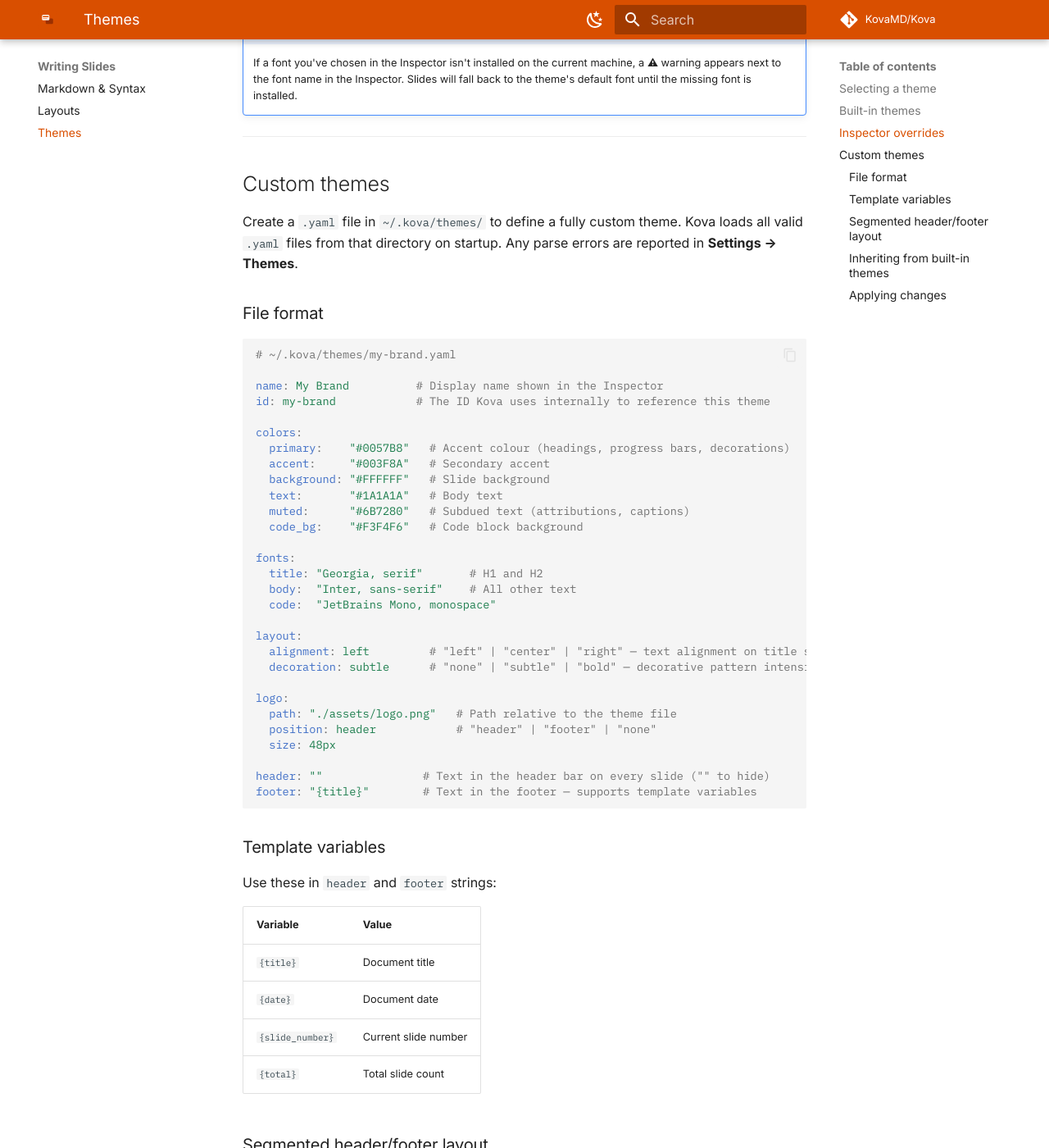
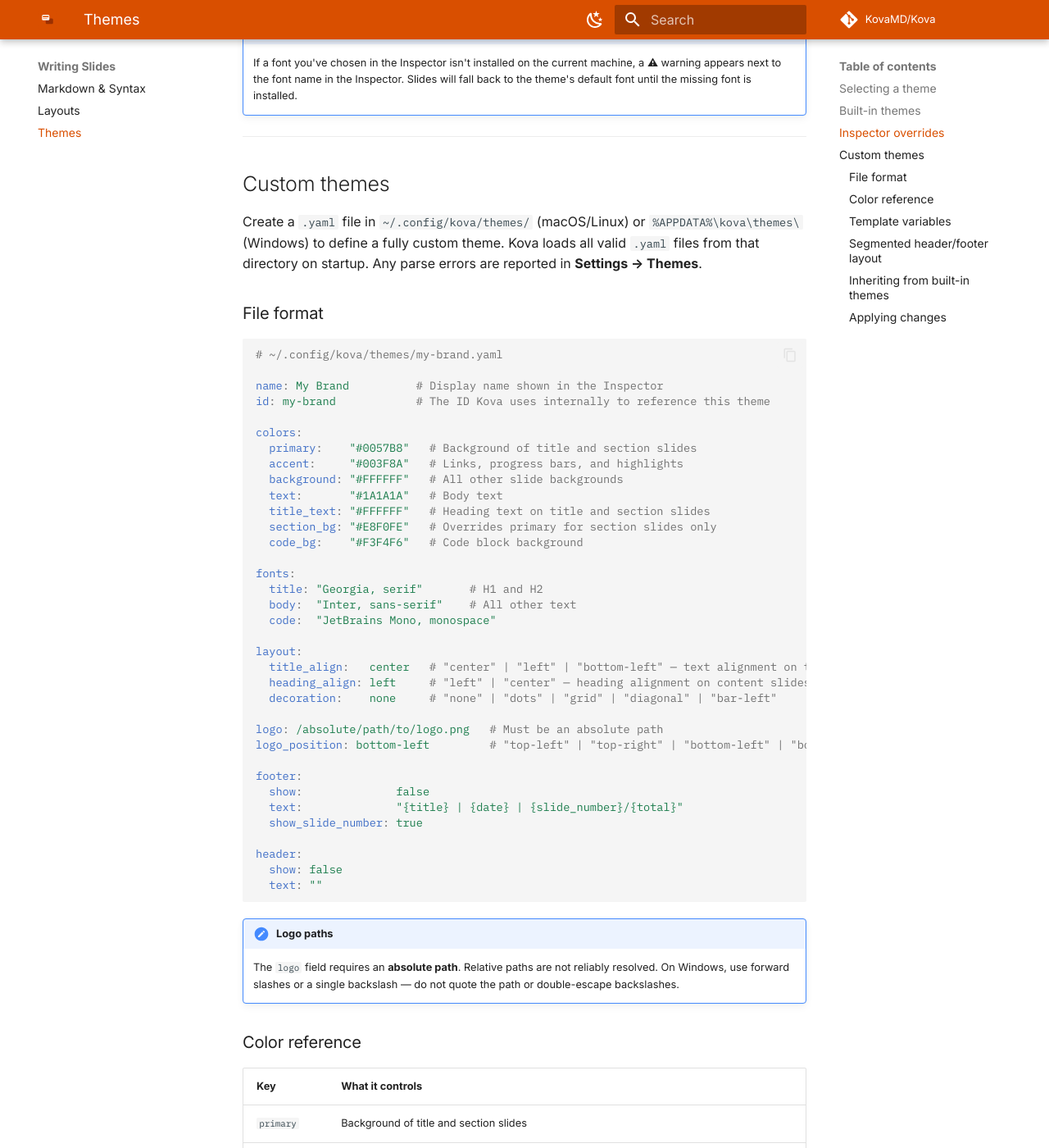
Before and after one commit to KovaMD/Web, an MkDocs documentation site: the page built from docs/docs/themes.md, in a window 1280 px wide and 1400 px high, scrolled down 1987 px. Shown: the whole window at 82% size. Built offline with MkDocs 1.6.1 and Material for MkDocs 9.7.7, drawn with Linux system fonts in a browser that asks for light colours; comment, search, counter and statistics services are not loaded; some of the changed text lies outside the part shown.

Commit message:
docs: fix custom theme schema to match actual example.yaml (closes #77)
Corrects layout key names, decoration values, footer/header structure,
color keys, logo syntax, and theme directory path to match the real schema.

Co-Authored-By: Claude Sonnet 4.6 <noreply@anthropic.com>

````diff
--- a/docs/docs/themes.md
+++ b/docs/docs/themes.md
@@ -56,22 +56,23 @@ Kova saves overrides to the file automatically.
 
 ## Custom themes
 
-Create a `.yaml` file in `~/.kova/themes/` to define a fully custom theme. Kova loads all valid `.yaml` files from that directory on startup. Any parse errors are reported in **Settings → Themes**.
+Create a `.yaml` file in `~/.config/kova/themes/` (macOS/Linux) or `%APPDATA%\kova\themes\` (Windows) to define a fully custom theme. Kova loads all valid `.yaml` files from that directory on startup. Any parse errors are reported in **Settings → Themes**.
 
 ### File format
 
 ```yaml
-# ~/.kova/themes/my-brand.yaml
+# ~/.config/kova/themes/my-brand.yaml
 
 name: My Brand          # Display name shown in the Inspector
 id: my-brand            # The ID Kova uses internally to reference this theme
 
 colors:
-  primary:    "#0057B8"   # Accent colour (headings, progress bars, decorations)
-  accent:     "#003F8A"   # Secondary accent
-  background: "#FFFFFF"   # Slide background
+  primary:    "#0057B8"   # Background of title and section slides
+  accent:     "#003F8A"   # Links, progress bars, and highlights
+  background: "#FFFFFF"   # All other slide backgrounds
   text:       "#1A1A1A"   # Body text
-  muted:      "#6B7280"   # Subdued text (attributions, captions)
+  title_text: "#FFFFFF"   # Heading text on title and section slides
+  section_bg: "#E8F0FE"   # Overrides primary for section slides only
   code_bg:    "#F3F4F6"   # Code block background
 
 fonts:
@@ -80,21 +81,41 @@ fonts:
   code:  "JetBrains Mono, monospace"
 
 layout:
-  alignment: left         # "left" | "center" | "right" — text alignment on title slide
-  decoration: subtle      # "none" | "subtle" | "bold" — decorative pattern intensity
+  title_align:   center   # "center" | "left" | "bottom-left" — text alignment on title slide
+  heading_align: left     # "left" | "center" — heading alignment on content slides
+  decoration:    none     # "none" | "dots" | "grid" | "diagonal" | "bar-left"
 
-logo:
-  path: "./assets/logo.png"   # Path relative to the theme file
-  position: header            # "header" | "footer" | "none"
-  size: 48px
+logo: /absolute/path/to/logo.png   # Must be an absolute path
+logo_position: bottom-left         # "top-left" | "top-right" | "bottom-left" | "bottom-right"
 
-header: ""               # Text in the header bar on every slide ("" to hide)
-footer: "{title}"        # Text in the footer — supports template variables
+footer:
+  show:              false
+  text:              "{title} | {date} | {slide_number}/{total}"
+  show_slide_number: true
+
+header:
+  show: false
+  text: ""
 ```
+
+!!! note "Logo paths"
+    The `logo` field requires an **absolute path**. Relative paths are not reliably resolved. On Windows, use forward slashes or a single backslash — do not quote the path or double-escape backslashes.
+
+### Color reference
+
+| Key | What it controls |
+|-----|-----------------|
+| `primary` | Background of title and section slides |
+| `accent` | Links, progress bars, and highlight elements |
+| `background` | Background of all other slides |
+| `text` | Body text |
+| `title_text` | Heading text on title and section slides — set this if `primary` is dark, otherwise text may be unreadable |
+| `section_bg` | Background of section slides only; overrides `primary` for those slides |
+| `code_bg` | Code block background |
 
 ### Template variables
 
-Use these in `header` and `footer` strings:
+Use these in `header.text` and `footer.text`:
 
 | Variable | Value |
 |----------|-------|
@@ -108,8 +129,13 @@ Use these in `header` and `footer` strings:
 Use `|` as a stretch separator to divide a header or footer into **left**, **centre**, and **right** sections:
 
 ```yaml
-header: "My Deck | {title} | {date}"
-footer: "{title} | | {slide_number}/{total}"
+header:
+  show: true
+  text: "My Deck | {title} | {date}"
+
+footer:
+  show: true
+  text: "{title} | | {slide_number}/{total}"
 ```
 
 | Example | Result |
````
